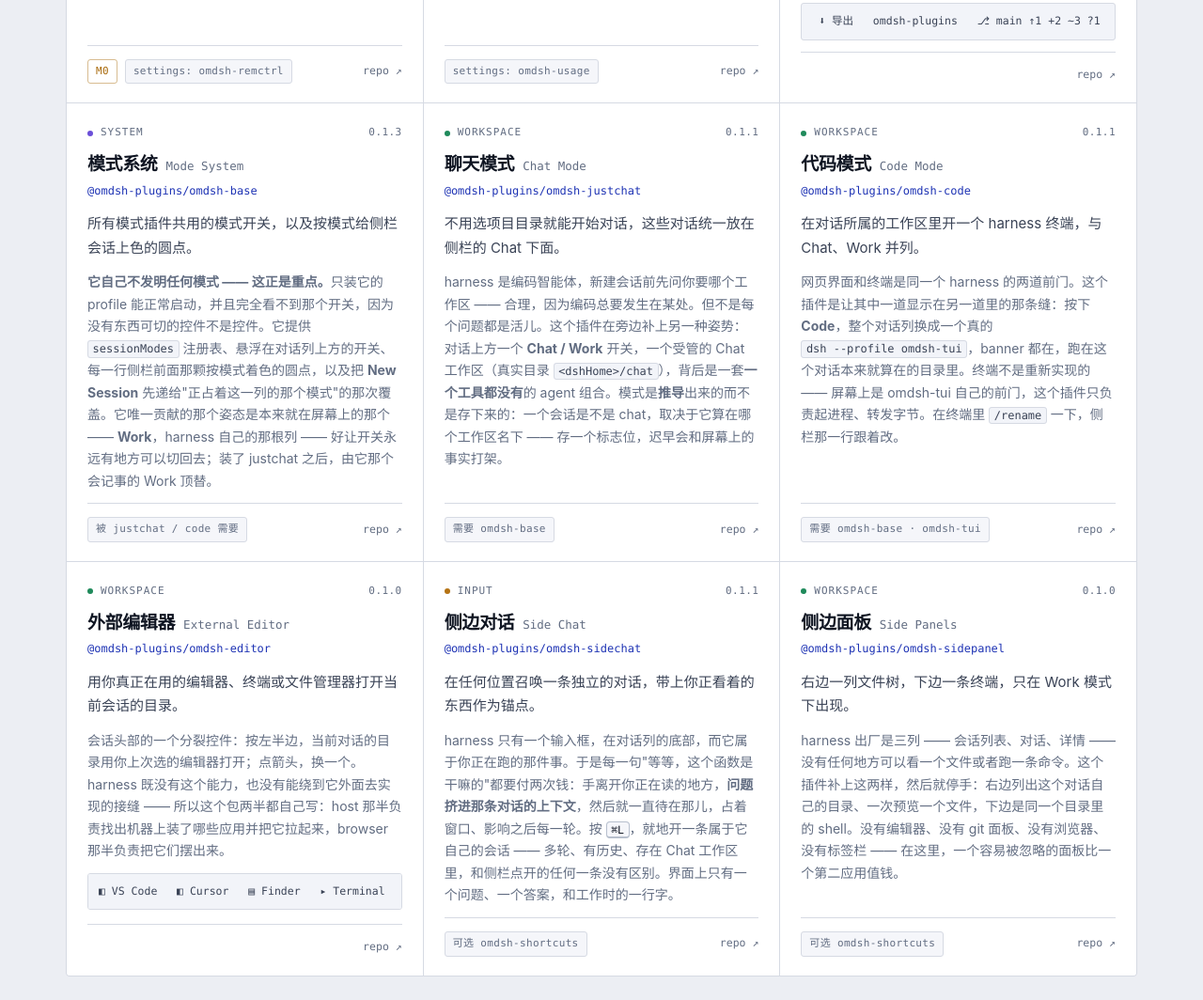
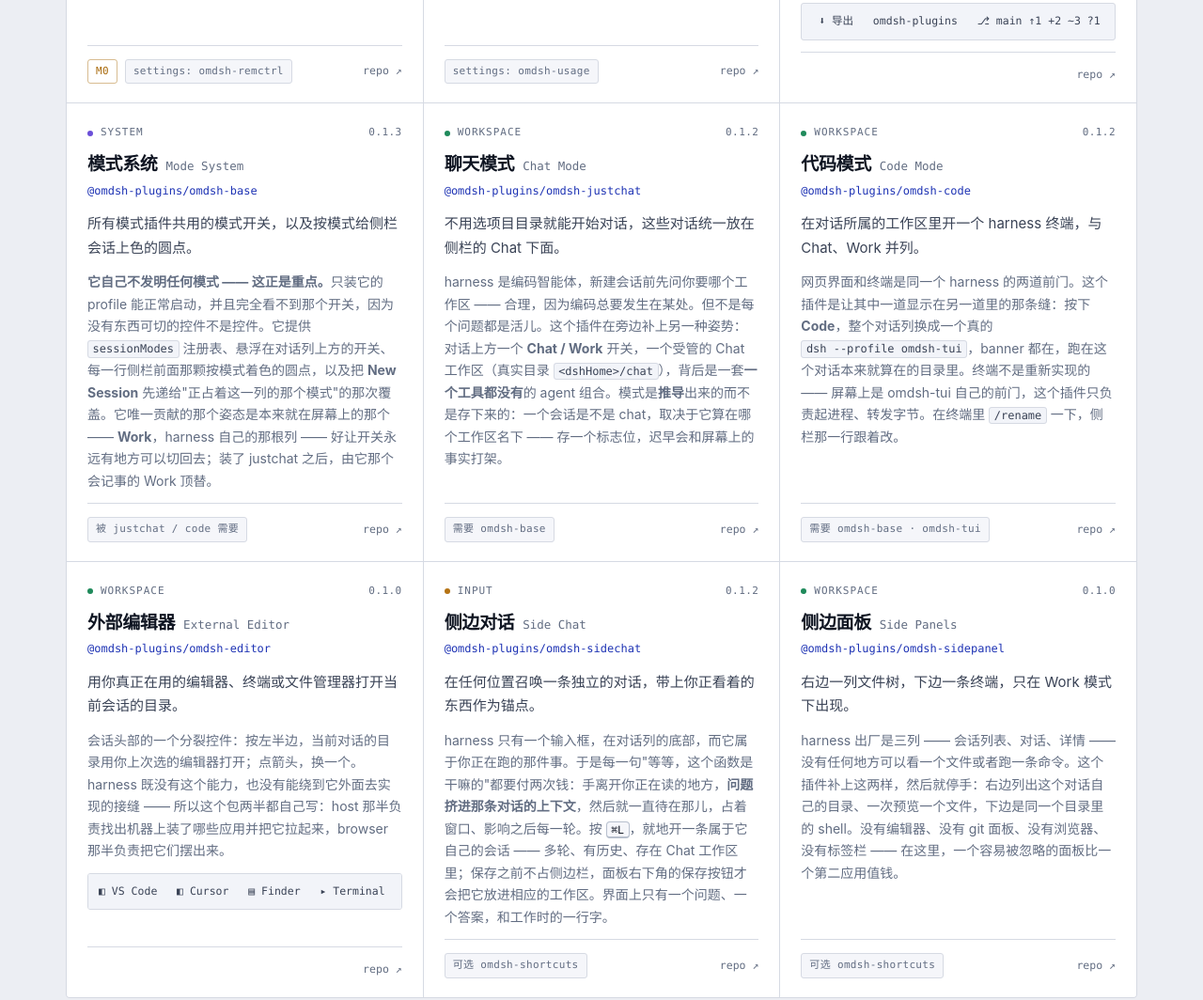
Before and after one commit to omdsh-plugins/omdsh-plugins.github.io, a website: page docs/index.html in a window 1280 px wide. Shown: the part 3649-4713 px from the top of the page at 94% size. Drawn offline with Linux system fonts and the light colour scheme.

Commit message:
docs(site): the 0.1.2 releases on the catalog cards, versions synced with the registry
Chat, Code, and Side Chat move to 0.1.2, and Status catches up to the
0.1.1 it has been at since its readout moved beside the Session log
button. Side Chat's card also picks up the copy for the release itself:
a side conversation now stays out of the sidebar until it is saved.

Co-Authored-By: Claude Opus 5 (1M context) <noreply@anthropic.com>

```diff
--- a/docs/index.html
+++ b/docs/index.html
@@ -360,7 +360,7 @@
 
         <!-- status -->
         <article class="card" data-cat="insight" style="--t: var(--tone-insight)">
-          <div class="card-top"><span class="dot"></span>insight<span class="ver">0.1.0</span></div>
+          <div class="card-top"><span class="dot"></span>insight<span class="ver">0.1.1</span></div>
           <h3><span class="zh">状态</span><span class="en">Status</span><span class="en-name zh">Status</span></h3>
           <p class="pkg">@omdsh-plugins/omdsh-status</p>
           <p class="sum"><span class="zh">在 Work 窗口右上角显示当前项目名称与 git 分支和变更计数。</span><span class="en">Project name and git branch with change counts, at the top-right of the Work window.</span></p>
@@ -392,7 +392,7 @@
 
         <!-- justchat -->
         <article class="card" data-cat="workspace" style="--t: var(--tone-workspace)">
-          <div class="card-top"><span class="dot"></span>workspace<span class="ver">0.1.1</span></div>
+          <div class="card-top"><span class="dot"></span>workspace<span class="ver">0.1.2</span></div>
           <h3><span class="zh">聊天模式</span><span class="en">Chat Mode</span><span class="en-name zh">Chat Mode</span></h3>
           <p class="pkg">@omdsh-plugins/omdsh-justchat</p>
           <p class="sum"><span class="zh">不用选项目目录就能开始对话，这些对话统一放在侧栏的 Chat 下面。</span><span class="en">Start a conversation without picking a project directory, kept together under Chat.</span></p>
@@ -408,7 +408,7 @@
 
         <!-- code -->
         <article class="card" data-cat="workspace" style="--t: var(--tone-workspace)">
-          <div class="card-top"><span class="dot"></span>workspace<span class="ver">0.1.1</span></div>
+          <div class="card-top"><span class="dot"></span>workspace<span class="ver">0.1.2</span></div>
           <h3><span class="zh">代码模式</span><span class="en">Code Mode</span><span class="en-name zh">Code Mode</span></h3>
           <p class="pkg">@omdsh-plugins/omdsh-code</p>
           <p class="sum"><span class="zh">在对话所属的工作区里开一个 harness 终端，与 Chat、Work 并列。</span><span class="en">A harness terminal in the conversation's workspace, beside Chat and Work.</span></p>
@@ -440,13 +440,13 @@
 
         <!-- sidechat -->
         <article class="card" data-cat="input" style="--t: var(--tone-input)">
-          <div class="card-top"><span class="dot"></span>input<span class="ver">0.1.1</span></div>
+          <div class="card-top"><span class="dot"></span>input<span class="ver">0.1.2</span></div>
           <h3><span class="zh">侧边对话</span><span class="en">Side Chat</span><span class="en-name zh">Side Chat</span></h3>
           <p class="pkg">@omdsh-plugins/omdsh-sidechat</p>
           <p class="sum"><span class="zh">在任何位置召唤一条独立的对话，带上你正看着的东西作为锚点。</span><span class="en">Summon a conversation of its own anywhere, anchored to whatever you were looking at.</span></p>
           <p class="detail">
-            <span class="zh">harness 只有一个输入框，在对话列的底部，而它属于你正在跑的那件事。于是每一句"等等，这个函数是干嘛的"都要付两次钱：手离开你正在读的地方，<strong>问题挤进那条对话的上下文</strong>，然后就一直待在那儿，占着窗口、影响之后每一轮。按 <kbd>⌘L</kbd>，就地开一条属于它自己的会话 —— 多轮、有历史、存在 Chat 工作区里，和侧栏点开的任何一条没有区别。界面上只有一个问题、一个答案，和工作时的一行字。</span>
-            <span class="en">The harness has one input, at the bottom of the conversation column, and it belongs to the thing you are running. So every "wait, what does this function do?" costs you twice: your hands leave what you were reading, and <strong>the question moves into that conversation's context</strong>, where it stays — taking up window, shaping every turn after it. Press <kbd>⌘L</kbd> and a conversation of its own opens right where you are: multi-turn, with history, stored in the Chat workspace. It shows a question, an answer, and one line while it works.</span>
+            <span class="zh">harness 只有一个输入框，在对话列的底部，而它属于你正在跑的那件事。于是每一句"等等，这个函数是干嘛的"都要付两次钱：手离开你正在读的地方，<strong>问题挤进那条对话的上下文</strong>，然后就一直待在那儿，占着窗口、影响之后每一轮。按 <kbd>⌘L</kbd>，就地开一条属于它自己的会话 —— 多轮、有历史、存在 Chat 工作区里；保存之前不占侧边栏，面板右下角的保存按钮才会把它放进相应的工作区。界面上只有一个问题、一个答案，和工作时的一行字。</span>
+            <span class="en">The harness has one input, at the bottom of the conversation column, and it belongs to the thing you are running. So every "wait, what does this function do?" costs you twice: your hands leave what you were reading, and <strong>the question moves into that conversation's context</strong>, where it stays — taking up window, shaping every turn after it. Press <kbd>⌘L</kbd> and a conversation of its own opens right where you are: multi-turn, with history, kept out of the sidebar until the Save control in its corner files it under its workspace. It shows a question, an answer, and one line while it works.</span>
           </p>
           <div class="card-foot">
             <span class="chip"><span class="zh">可选 omdsh-shortcuts</span><span class="en">optional omdsh-shortcuts</span></span>
```
